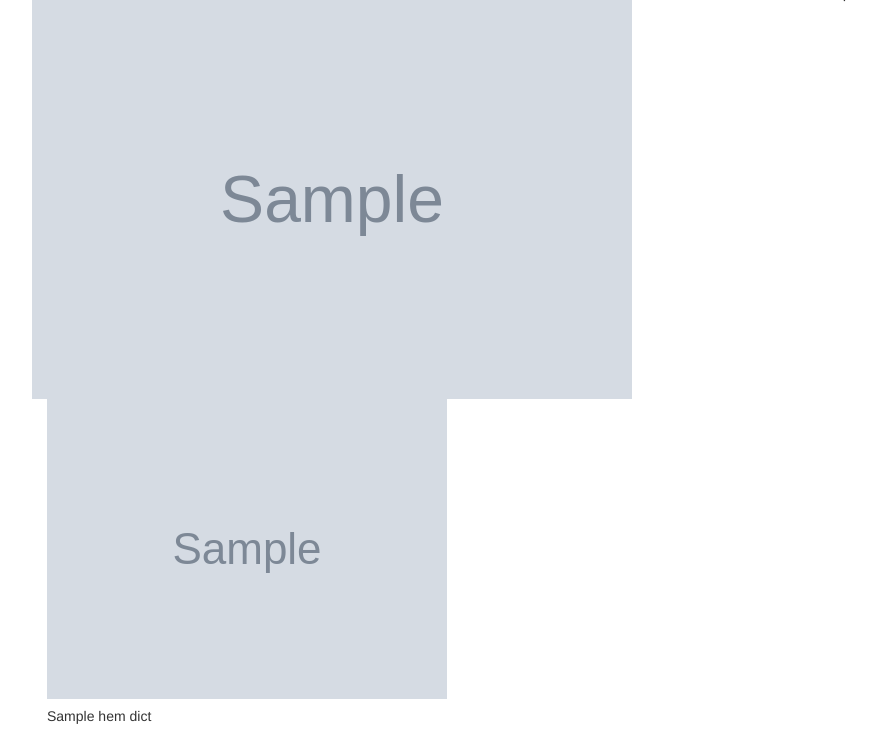
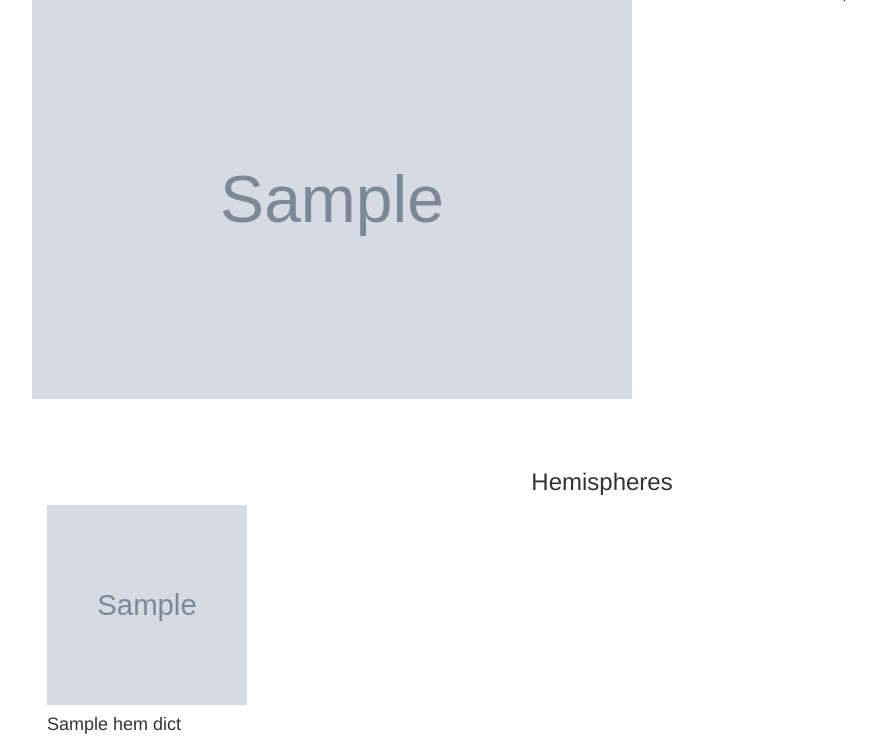
Before and after one commit to jeosqueri/Mars-Web-Scraper, a Flask app: page / in a window 1280 px wide. Shown: the part 460-1205 px from the top of the page, without its empty margins (38-915 px from the left). Before the commit the page ends 1184 px from the top, so only its background shows below. Run offline with Flask 2, Linux system fonts and the light colour scheme; grey boxes marked "Sample" are stand-in pictures; a database or web service that is not in the repository returns one stand-in record (values such as "Sample title"); some libraries are stand-ins or nearby versions.

Commit message:
formatting card deck for hemisphere images

```diff
--- a/Missions_to_Mars/scrape_mars.py
+++ b/Missions_to_Mars/scrape_mars.py
@@ -15,7 +15,7 @@ def scrape():
     browser = init_browser()
     #mars_dict = {}
 
-    url = 'https://mars.nasa.gov/news/'
+    url = 'https://mars.nasa.gov/news'
     browser.visit(url)
 
     soup = bs(browser.html, 'html.parser')
--- a/Missions_to_Mars/templates/index.html
+++ b/Missions_to_Mars/templates/index.html
@@ -7,6 +7,7 @@
   <meta http-equiv="X-UA-Compatible" content="ie=edge">
   <title>Mission to Mars</title>
   <link rel="stylesheet" href="https://maxcdn.bootstrapcdn.com/bootstrap/3.3.7/css/bootstrap.min.css">
+  <link rel="stylesheet" href="style.css">
 </head>
 
 <body>
@@ -38,23 +39,21 @@
         </div>
     </div>
 
-
-    <div class = "card-deck" style="display: flex;">
+    <h3 style="padding-top: 50px; text-align: center;">Hemispheres</h3>
+    <div class = "card-deck">
       <div class="col-md-12">
         <div class="row">
           {% for hem_dict in mars_dict.hempishere_image_urls %}
-          <div class="col-md-6">
-            <div class="card">
-              <a href="{{hem_dict.img_url}}">
-                <img class="card-img-top" src="{{hem_dict.img_url}}" alt="Card image cap">
-              </a>
+         <div class="col-md-3">
+            <div class="card" style="max-width: 18rem;">
+                <img class="card-img-top" src="{{hem_dict.img_url}}" alt="Card image cap" style='width: 200px; height: 200px; align-content: center;'>
               <div class="card-body">
-                <h5 class="card-title">{{hem_dict.titles}}</h5>
+                <h4 class="card-title">{{hem_dict.titles}}</h4>
               </div>
             </div>
-          </div>
+         </div>
           {% endfor %}
-        </div>
+       </div>
       </div>
     </div>
 
```
Also changed, not shown: Missions_to_Mars/templates/style.css (added), 1 other file.
